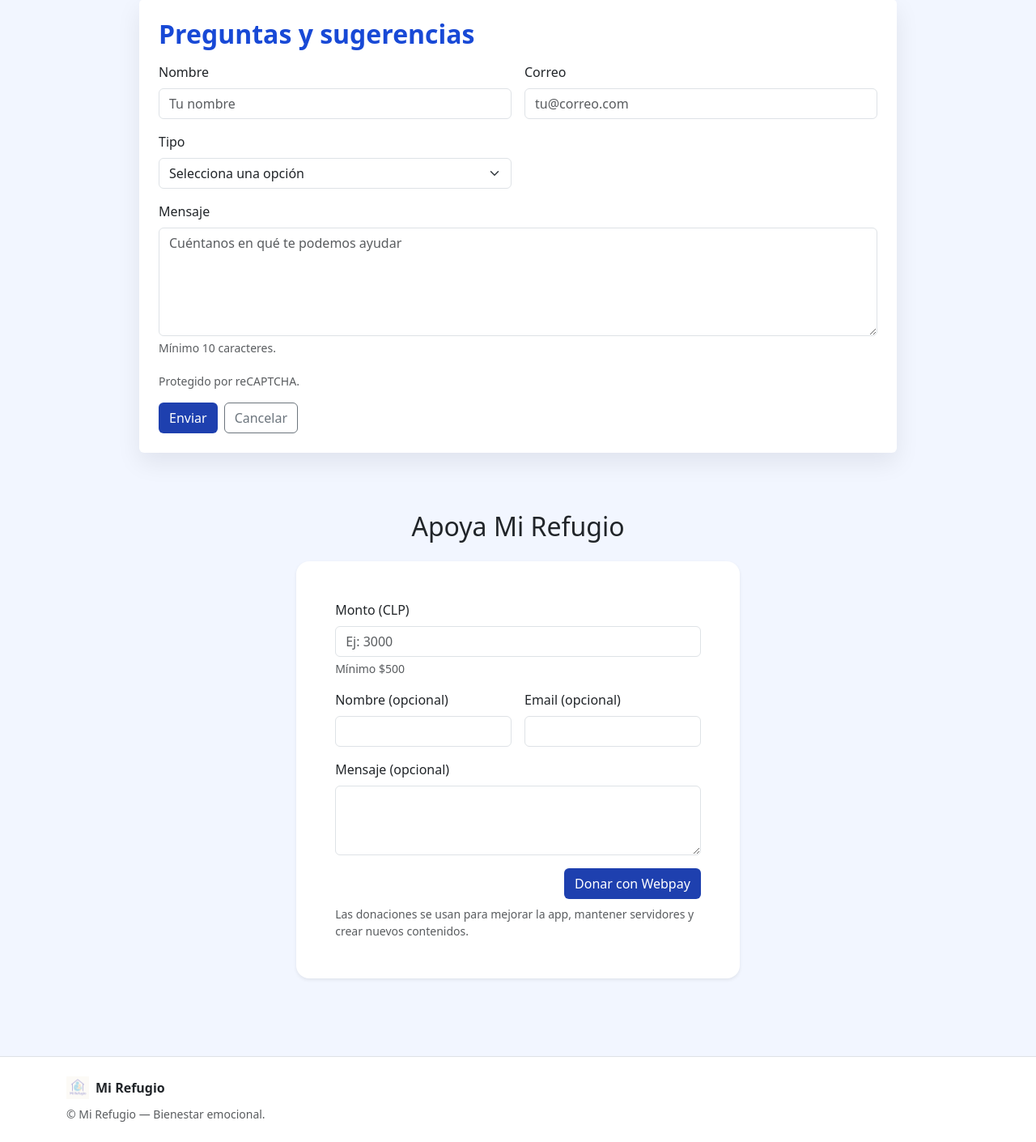
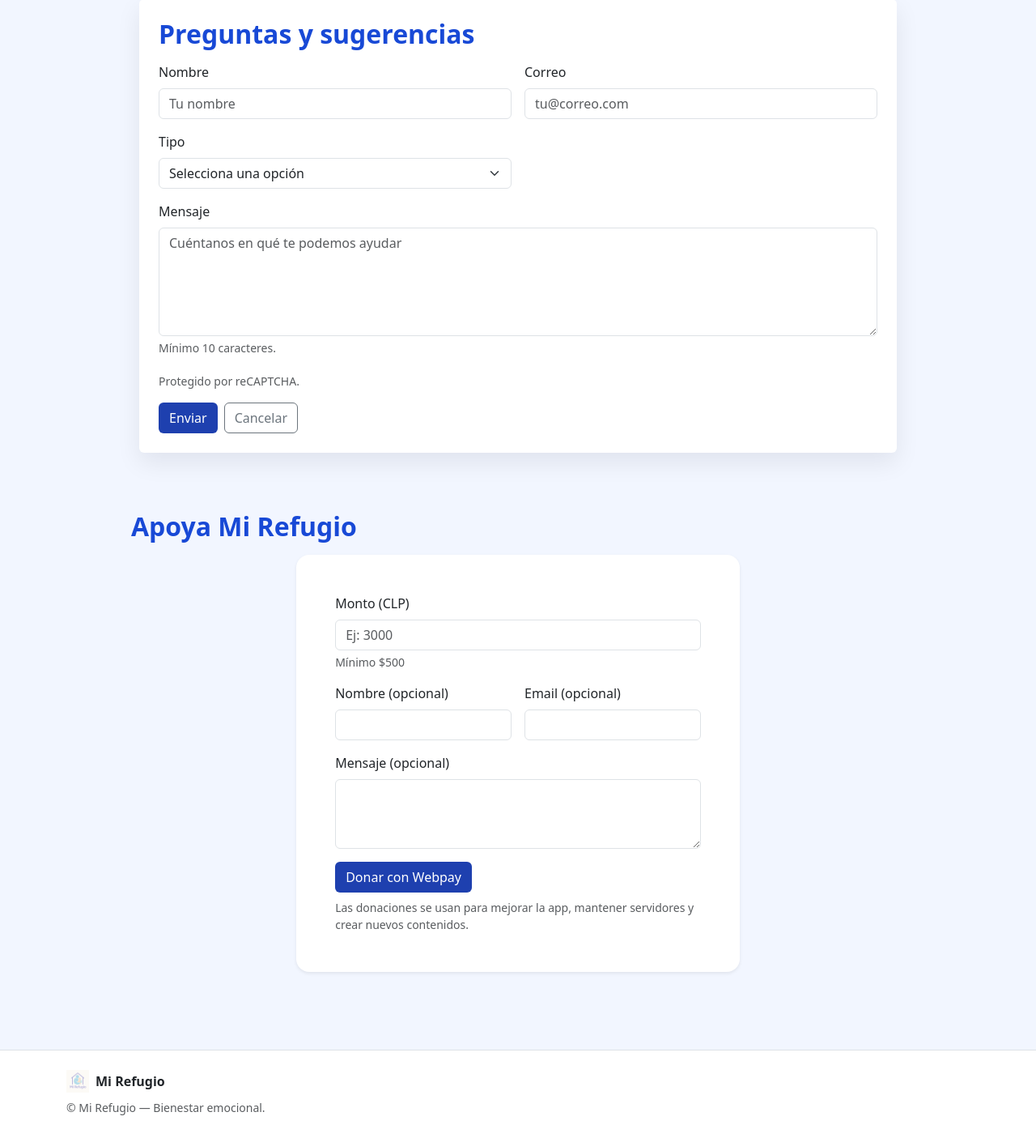
Before and after one commit to mvte0/mi-refugio-web, a Django app: page / in a window 1280 px wide. Shown: the part 2793-4203 px from the top of the page at 81% size. After the commit the page ends 4170 px from the top, so only its background shows below. Run offline with Django 5.2, Linux system fonts and the light colour scheme; some libraries are stand-ins or nearby versions.

Commit message:
Primera versión de Mi Refugio — Django + Webpay + PostgreSQL

```diff
--- a/templates/index.html
+++ b/templates/index.html
@@ -355,8 +355,8 @@
 <!-- 9) FORM DONACIONES (Webpay) -->
 <section id="donar" class="py-5">
   <div class="container">
-    <h2 class="text-center mb-4">Apoya Mi Refugio</h2>
     <div class="row justify-content-center">
+      <h2 class="section-title mb-3">Apoya Mi Refugio</h2>
       <div class="col-lg-7">
         <div class="p-4 p-md-5 bg-white rounded-4 shadow-sm">
           <form method="post" action="/donar/" class="row g-3">
@@ -378,7 +378,7 @@
               <label class="form-label">Mensaje (opcional)</label>
               <textarea name="message" rows="3" class="form-control"></textarea>
             </div>
-            <div class="col-12 d-flex justify-content-end">
+            <div class="col-12 d-flex gap-2">
               <button class="btn btn-mr">Donar con Webpay</button>
             </div>
           </form>
```
